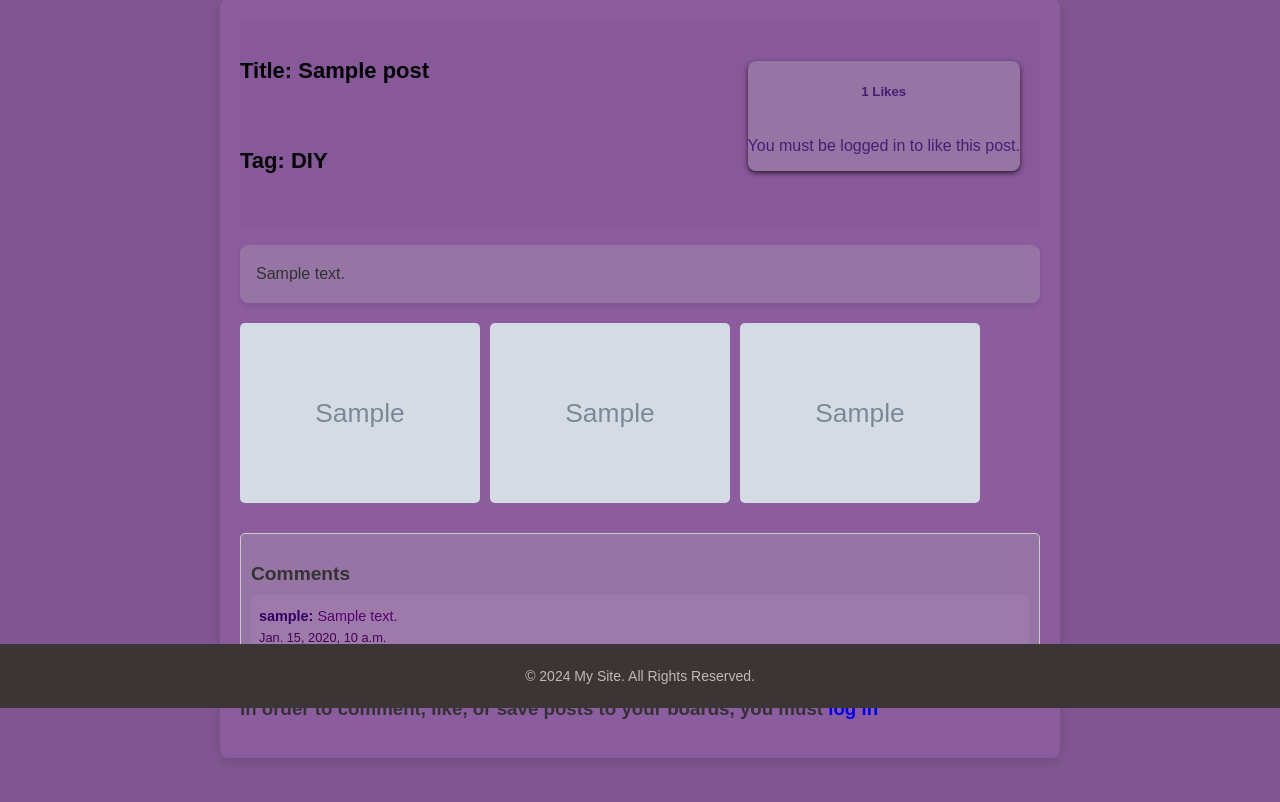
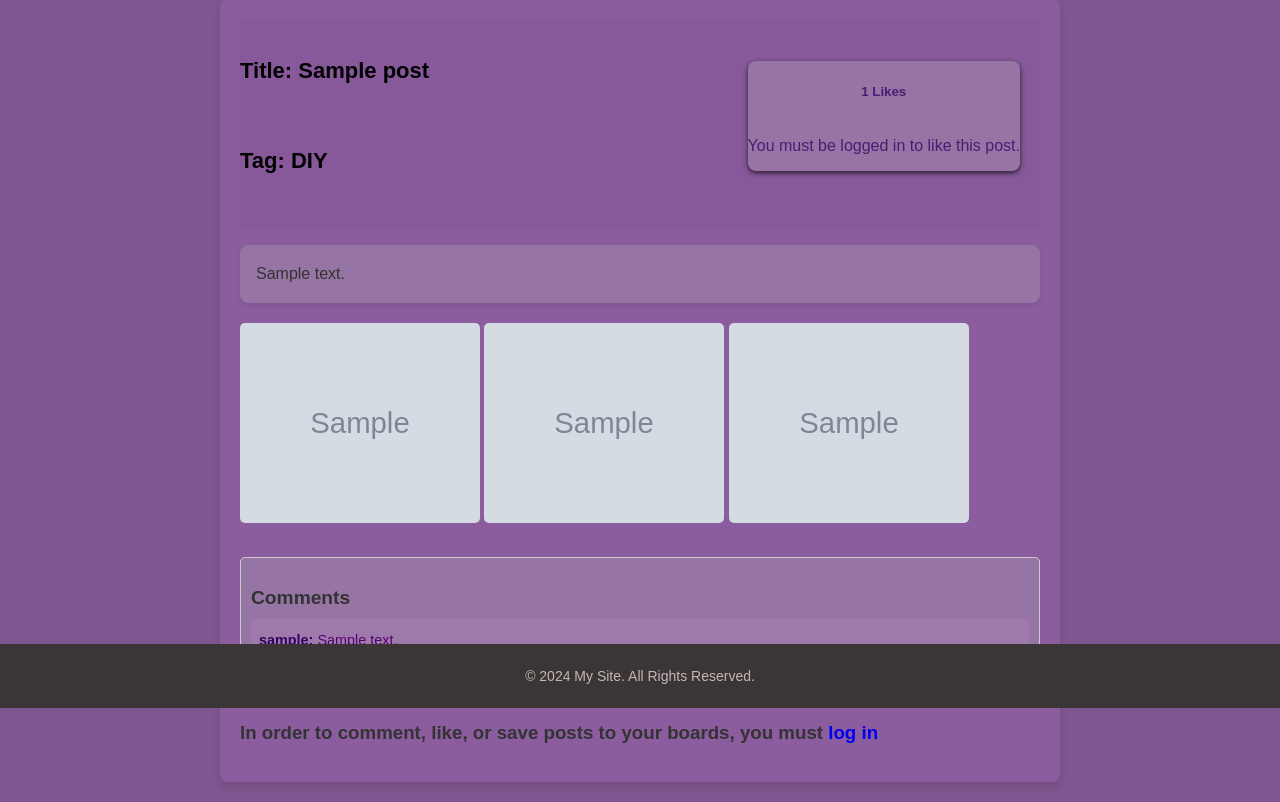
Before and after one commit to NikolaiKrustev03/ShareSpaceApp, a Django app: page /post/1/ in a window 1280 px wide. Shown: the part 92-894 px from the top of the page. Before the commit the page ends 850 px from the top, so only its background shows below. Run offline with Django 5.2, Linux system fonts and the light colour scheme; tables that the repository leaves empty hold one stand-in row (values such as "Sample post"); grey boxes marked "Sample" are stand-in pictures.

Commit message:
Fix html/css
Removed repetitive styling. Fixed post-detail's image fields

```diff
--- a/templates/post/post_detail.html
+++ b/templates/post/post_detail.html
@@ -32,17 +32,17 @@
 
         <section class="post-content">
             <p>{{ post.content }}</p>
-            <div class="post-images">
+
                 {% if post.image1 %}
-                    <img src="{{ post.image1.url }}" alt="Image 1" class="post-image">
+                    <img src="{{ post.image1.url }}" alt="Image 1" class="post-images">
                 {% endif %}
                 {% if post.image2 %}
-                    <img src="{{ post.image2.url }}" alt="Image 2" class="post-image">
+                    <img src="{{ post.image2.url }}" alt="Image 2" class="post-images">
                 {% endif %}
                 {% if post.image3 %}
-                    <img src="{{ post.image3.url }}" alt="Image 3" class="post-image">
+                    <img src="{{ post.image3.url }}" alt="Image 3" class="post-images">
                 {% endif %}
-            </div>
+
         </section>
 
         {% if is_owner%}
--- a/templates/static/css/styles.css
+++ b/templates/static/css/styles.css
@@ -7,6 +7,14 @@ body {
     display: flex;
     flex-direction: column;
     min-height: 100vh;
+}
+
+.post-detail,
+.profile-container,
+.edit-post-container,
+.container,
+.page-header {
+    background-color: #8b5c9e;
 }
 
 header {
@@ -33,19 +41,6 @@ header {
     background-color: #003774;
 }
 
-.post-images {
-    margin-top: 20px;
-    display: flex;
-    gap: 10px;
-    flex-wrap: wrap;
-}
-
-.post-image {
-    max-width: 30%;
-    height: auto;
-    border-radius: 5px;
-    margin-bottom: 10px;
-}
 
 .post-actions {
     margin-top: 20px;
@@ -57,7 +52,6 @@ header {
     max-width: 800px;
     margin: 20px auto;
     padding: 20px;
-    background-color: #8b5c9e;
     border-radius: 8px;
     box-shadow: 0 4px 10px rgba(0, 0, 0, 0.1);
 }
@@ -108,15 +102,8 @@ header {
 }
 
 .post-images {
-    margin-top: 20px;
-    display: flex;
-    gap: 10px;
-    flex-wrap: wrap;
-}
-
-.post-image {
     max-width: 30%;
-    height: auto;
+    height: 200px;
     border-radius: 5px;
     margin-bottom: 10px;
 }
@@ -170,7 +157,6 @@ header {
     max-width: 800px;
     margin: 20px auto;
     padding: 20px;
-    background-color: #8b5c9e;
     border-radius: 8px;
     box-shadow: 0 4px 10px rgba(0, 0, 0, 0.1);
 }
@@ -315,7 +301,6 @@ header {
     max-width: 800px;
     margin: 40px auto;
     padding: 20px;
-    background-color: #8b5c9e;
     border-radius: 8px;
     box-shadow: 0 4px 10px rgba(0, 0, 0, 0.1);
 }
@@ -359,15 +344,12 @@ header {
     max-width: 800px;
     margin: 50px auto;
     padding: 20px;
-    background-color: #8b5c9e;
     border-radius: 8px;
     box-shadow: 0 4px 10px rgba(0, 0, 0, 0.1);
     text-align: center;
 }
 
-
 .page-header{
-    background-color: #8b5c9e;
     margin-bottom: 5px;
     color: white;
 }
```
